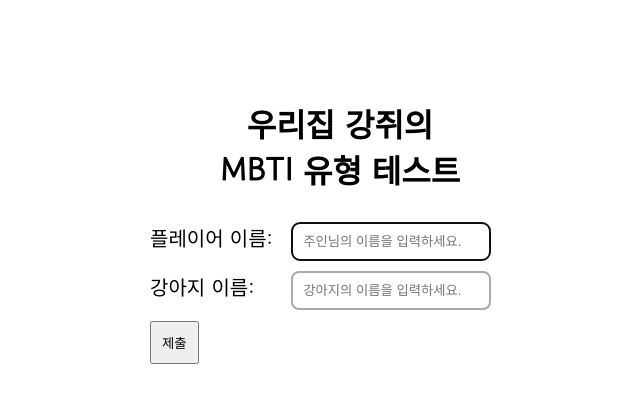
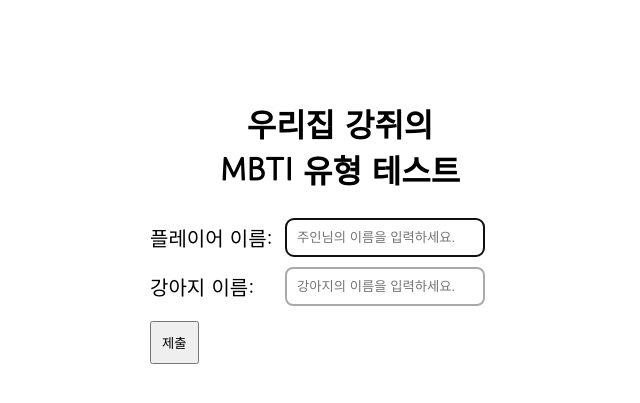
Before and after one commit to k391160334/web-frontend-practice, a Flask app: page / in a window 1280 px wide. Shown: the top 403 px of the page, without its empty margins (300-940 px from the left). Run offline with Flask 2, Linux system fonts and the light colour scheme.

Commit message:
style.css

```diff
--- a/static/css/style.css
+++ b/static/css/style.css
@@ -12,6 +12,10 @@ h1 {
     font-family: 'Gowun Dodum', sans-serif;
     font-size: 20px;
     margin: auto;
+}
+
+.inputDiv {
+    display:inline-flex;
 }
 
 label {
```
